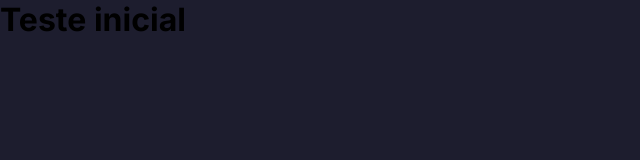
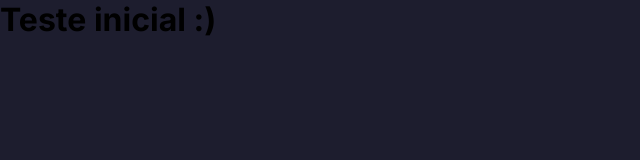
Before and after one commit to jvg87/restaurante, a Next.js app in the folder frontend/: page / in a window 1280 px wide. Shown: the top 160 px of the page, without its empty margins (0-640 px from the left). Built offline with nearby package versions, Linux system fonts and the light colour scheme.

Commit message:
instalando sass e montando global.scss

```diff
--- a/frontend/src/app/layout.tsx
+++ b/frontend/src/app/layout.tsx
@@ -1,10 +1,10 @@
-import './globals.scss'
+import '../styles/global.scss';
 import { Inter } from 'next/font/google'
 
 const inter = Inter({ subsets: ['latin'] })
 
 export const metadata = {
-  title: 'Create Next App',
+  title: 'RestauranteApp - Faça Seu login',
   description: 'Generated by create next app',
 }
 
--- a/frontend/src/app/page.tsx
+++ b/frontend/src/app/page.tsx
@@ -3,7 +3,7 @@
 export default function Home() {
   return (
     <main>
-      <h1>Teste inicial</h1>
+      <h1>Teste inicial :)</h1>
     </main>
   )
 }
```
Also changed, not shown: frontend/src/styles/global.scss (renamed from frontend/src/app/globals.scss), frontend/src/styles/page.module.scss (renamed from frontend/src/app/page.module.scss).
